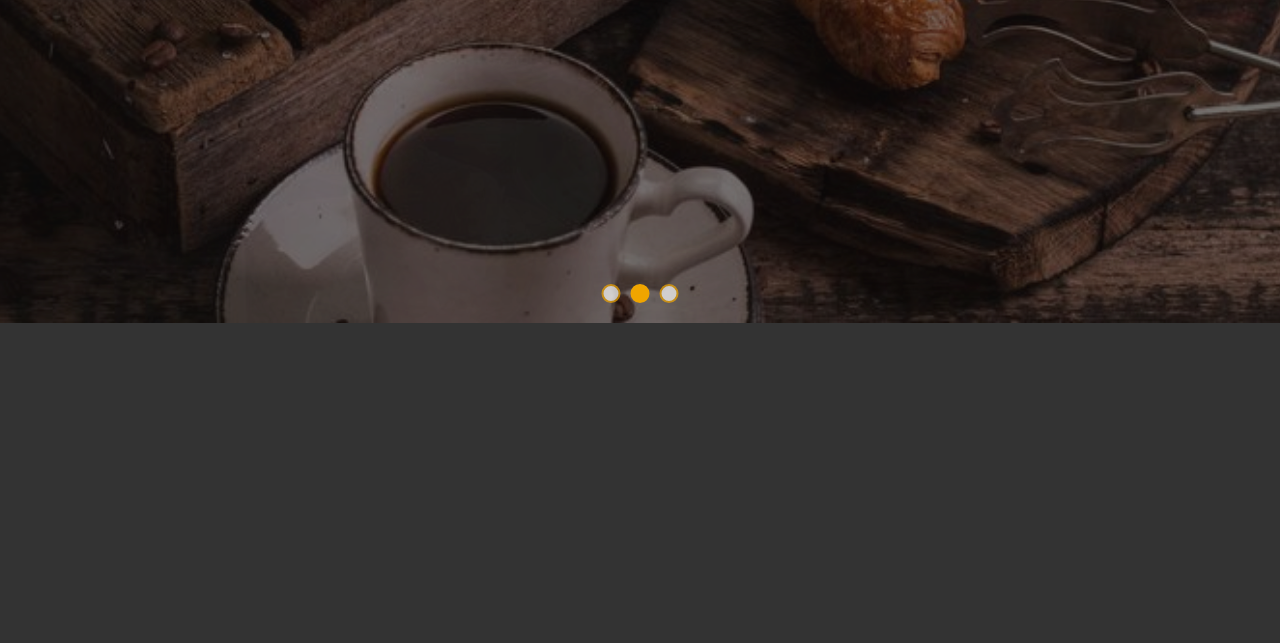
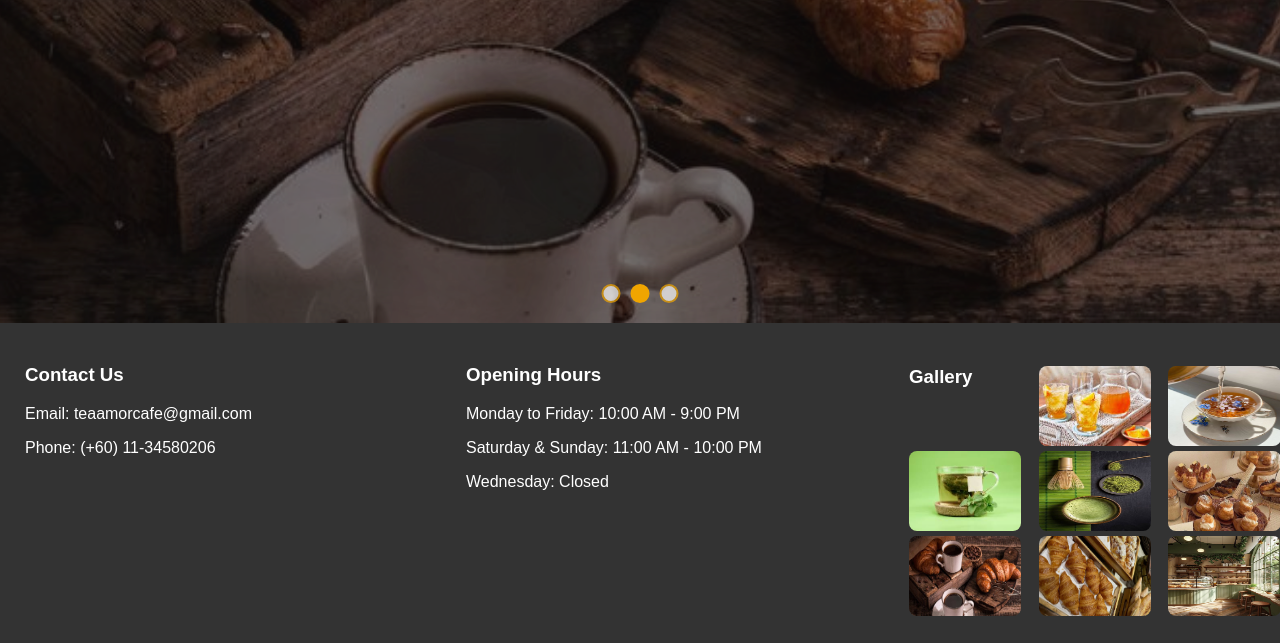
Before and after one commit to nisajailani/group_assignment, a plain HTML site: page index.html in a window 1280 px wide. Shown: the part 477-1120 px from the top of the page. Before the commit the page ends 800 px from the top, so only its background shows below. Drawn offline with Linux system fonts and the light colour scheme.

Commit message:
Update index.html

```diff
--- a/index.html
+++ b/index.html
@@ -323,7 +323,12 @@
             <a href="about.html" class="btn">Go to the Main Page</a>
             <a href="login_signup.html" class="login-signup-btn">Login/Signup</a>
         </div>
+
     </header>
+
+      <!-- Iframe for bottom page -->
+      <iframe src="bottompage.html" title="BottomPage"></iframe>
+
 
 </body>
 </html>
```
